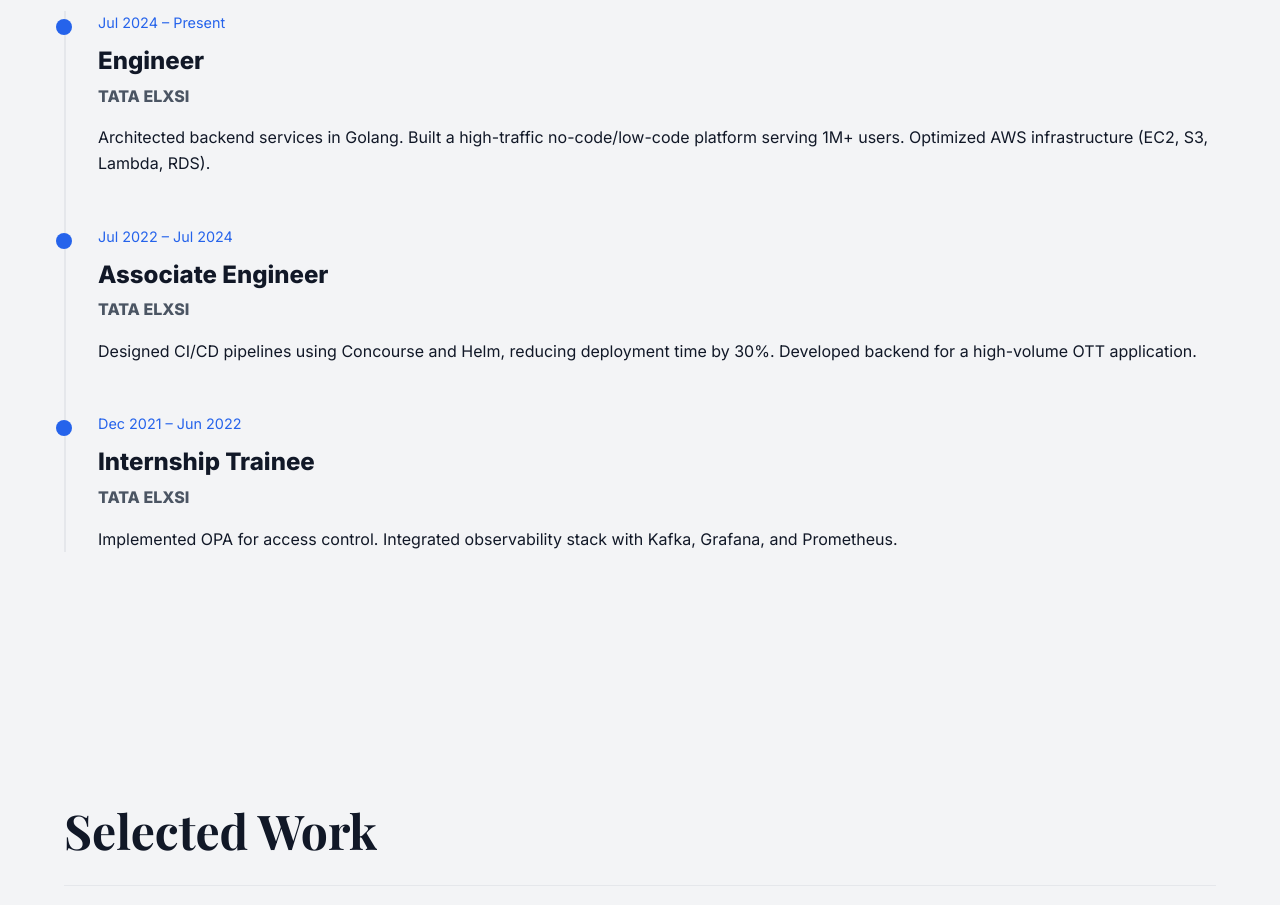
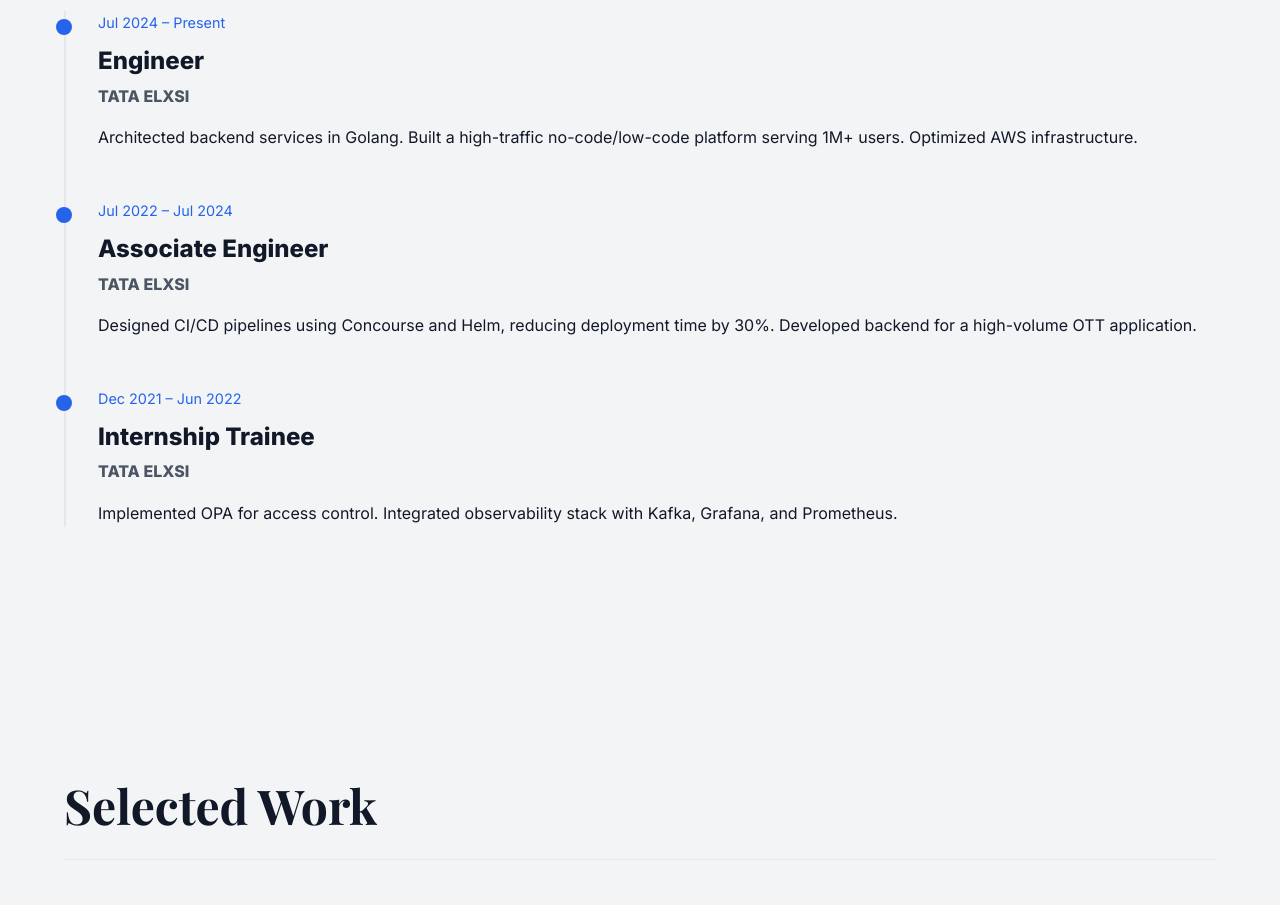
Before and after one commit to sanjai3102001/portfolio, a website: page index.html in a window 1280 px wide. Shown: the part 1640-2545 px from the top of the page. Drawn offline with nearby package versions, Linux system fonts and the light colour scheme; a web font is replaced by a local one.

Commit message:
removing some AWS service because I have worked in almost all AWS service

```diff
--- a/index.html
+++ b/index.html
@@ -89,7 +89,7 @@
                     <div class="timeline-content">
                         <h3>Engineer</h3>
                         <h4>TATA ELXSI</h4>
-                        <p>Architected backend services in Golang. Built a high-traffic no-code/low-code platform serving 1M+ users. Optimized AWS infrastructure (EC2, S3, Lambda, RDS).</p>
+                        <p>Architected backend services in Golang. Built a high-traffic no-code/low-code platform serving 1M+ users. Optimized AWS infrastructure.</p>
                     </div>
                 </div>
                 <div class="timeline-item">
```
